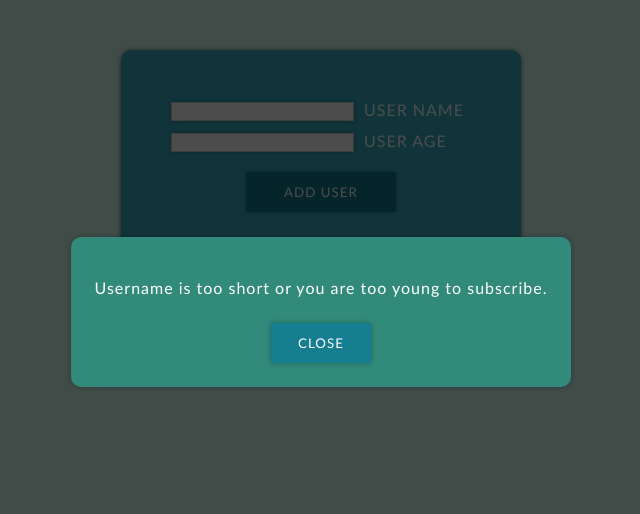
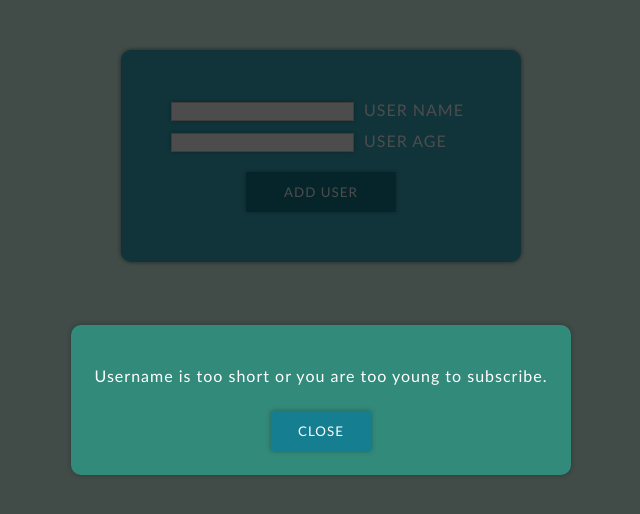
Before and after one commit to JanGolder/User-List-App, a React (Create React App) app: page / in a window 1280 px wide. Both pictures are taken after typing "Sample", "5" into the empty fields and a click on the button "ADD USER". Shown: the top 514 px of the page, without its empty margins (319-959 px from the left). Built offline with nearby package versions, Linux system fonts and the light colour scheme.

Commit message:
add Portals hook to validation component

```diff
--- a/public/index.html
+++ b/public/index.html
@@ -28,6 +28,7 @@
   </head>
   <body>
     <noscript>You need to enable JavaScript to run this app.</noscript>
+    <div id="root-overlay"></div>
     <div id="root"></div>
     <!--
       This HTML file is a template.
--- a/src/App.js
+++ b/src/App.js
@@ -31,8 +31,6 @@ function App() {
 
   }
 
-  console.log(usersData)
-
   return (
     <>
       <MainForm onUsersDataHandler={usersDataHandler} />
--- a/src/components/ValidationInfo.js
+++ b/src/components/ValidationInfo.js
@@ -1,15 +1,23 @@
+import ReactDOM from 'react-dom';
 import classes from './ValidationInfo.module.css';
 
 const ValidationInfo = ({onCloseHandler})=>{
 
+
+const ValidationModal = ({onClick})=>{
     return (
-        <div onClick={onCloseHandler} className={classes['module-wrap']}>
-            <div className={classes.backdrop}></div>
-            <div className={classes.module}>
-                <p>Username is too short or you are too young to subscribe.</p>
-                <button onClick={onCloseHandler}>Close</button>
-            </div>
+        <div onClick={onClick} className={classes['module-wrap']}>
+        <div className={classes.backdrop}></div>
+        <div className={classes.module}>
+            <p>Username is too short or you are too young to subscribe.</p>
+            <button onClick={onClick}>Close</button>
         </div>
+    </div>
+    )
+}
+
+    return (
+        ReactDOM.createPortal(<ValidationModal  onClick={onCloseHandler} />, document.querySelector('#root-overlay'))
     )
 }
 
--- a/src/components/ValidationInfo.module.css
+++ b/src/components/ValidationInfo.module.css
@@ -1,5 +1,9 @@
 .module-wrap {
-  position: relative;
+  position: absolute;
+  width: 100%;
+  height: 100vh;
+  top: 0;
+  left: 0;
 }
 .backdrop {
   position: fixed;
```
